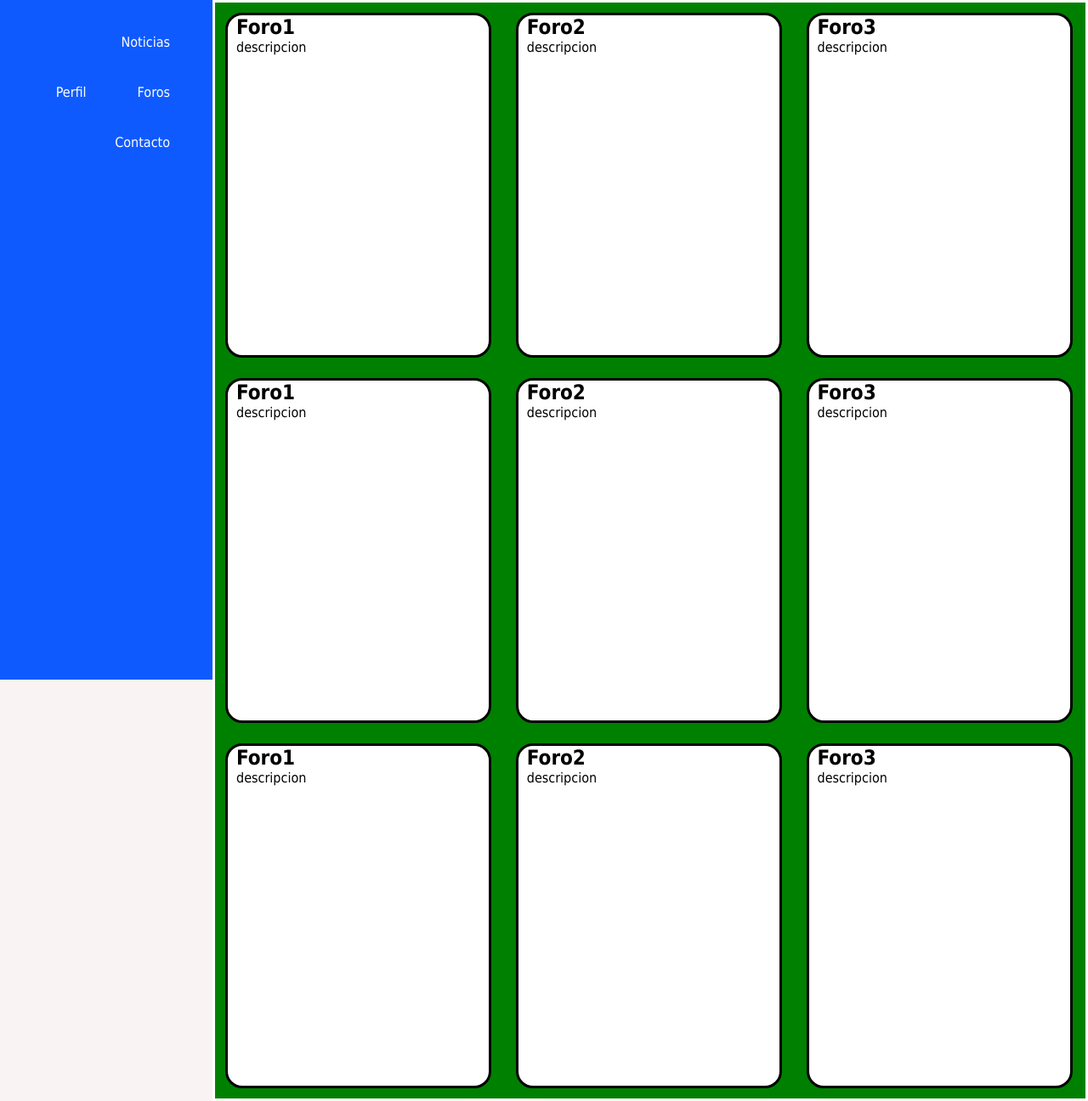
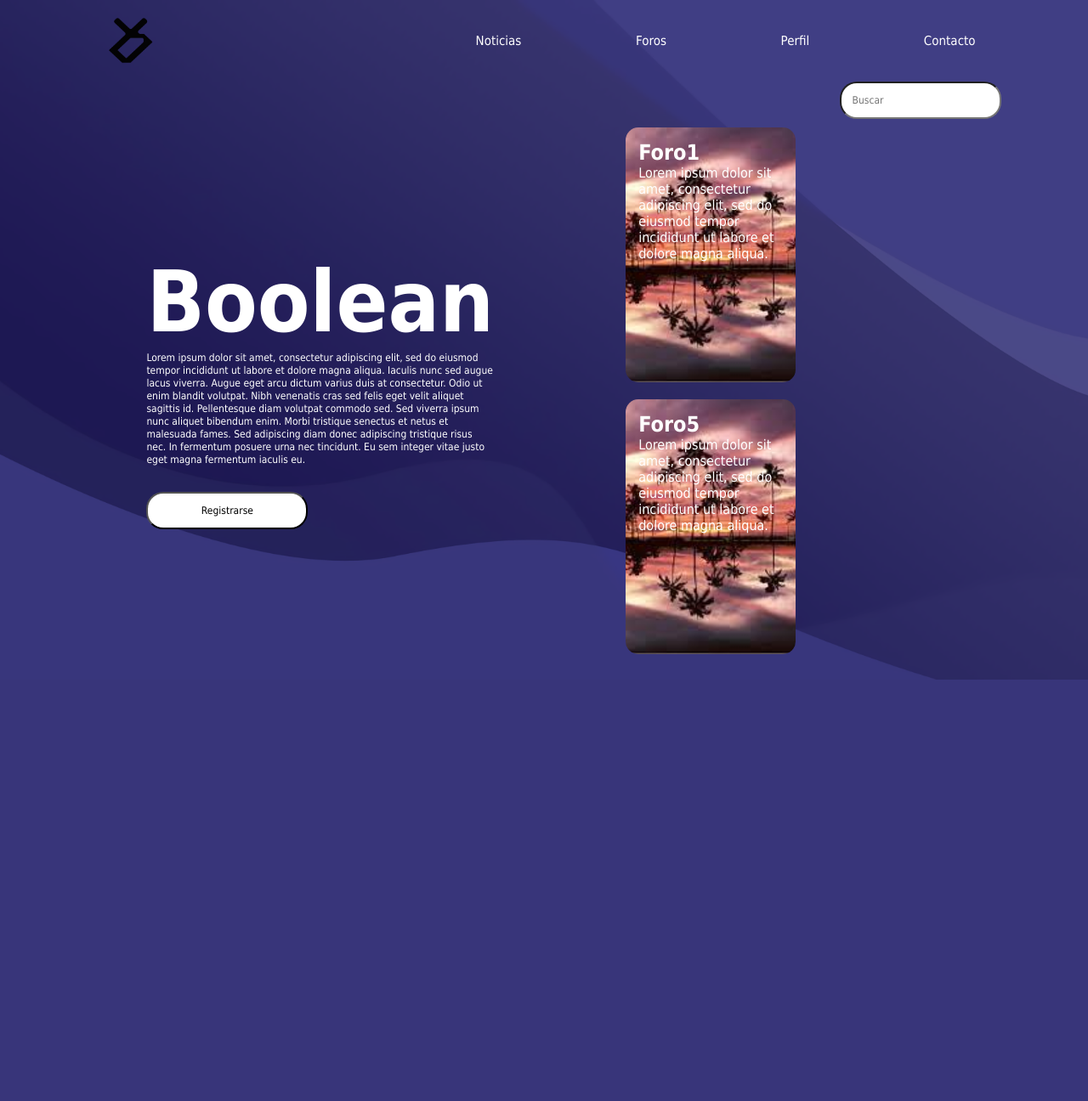
Before and after one commit to valle-code/Boolean, a PHP site: page / in a window 1280 px wide. Shown: the whole page at 85% size. After the commit the page ends 800 px from the top, so only its background shows below. Run offline with PHP 8.4, Linux system fonts and the light colour scheme.

Commit message:
Finalización pantalla Home
Tras varios problemas para hacer la interfaz de la pantalla principal de la web, la que probablemente sea la más difícil de crear, se han podido subsanar y así poder  terminarla.

```diff
--- a/pantallas/estilos.css
+++ b/pantallas/estilos.css
@@ -1,18 +1,15 @@
 * {
   padding: 0;
   margin: 0;
-  font-family:Tahoma, sans-serif;
+  font-family: Tahoma, sans-serif;
 }
-
 #container {
   background-image: url(./imagenes/website-background-image-size-psd-vector-photo_waifu2x_art_noise3_scale_tta_1.png);
 }
-
-#logcontainer{
+#logcontainer {
   background-image: url(./imagenes/website-background-image-size-psd-vector-photo_waifu2x_art_noise3_scale_tta_1.png);
 }
-
-#logcaja{
+#logcaja {
   display: flex;
   width: 400px;
   height: 440px;
@@ -21,29 +18,25 @@
   border-radius: 20px;
   box-shadow: rgba(0, 0, 0, 0.35) 0px 20px 50px;
 }
-
-#centrar{
+#centrar {
   margin: 0;
   position: absolute;
   justify-content: center;
   bottom: 0%;
   right: 25%;
 }
-
-#campos{
- width: 110%;
- height: 200px;
+#campos {
+  width: 110%;
+  height: 200px;
 }
-
-#caja{
+#caja {
   width: 400px;
   height: 440px;
   border: solid white;
   border-radius: 20px;
   box-shadow: rgba(0, 0, 0, 0.35) 0px 20px 50px;
 }
-
-.padre{
+.padre {
   display: flex;
   justify-content: center;
   width: 100vw;
@@ -51,59 +44,75 @@
   height: 100vh;
 }
 
+.navegacion {
+  height: 12%;
+  display: flex;
+  align-items: center;
+}
 nav {
-    clear: both;
-    background-color: rgba(4, 83, 255, 0.952);
-    color: white;
-    padding: 20px;
-    overflow: hidden;
-}
-
-nav ul{
-  margin: 0;
-  padding: 0;
-}
-
-.barra{
-  float: right;
-  display: inline-block;
-  list-style-type: none;
-  padding: 20px 30px;
-  border-radius: 12px;
-}
-
-.decBarra{
-  text-decoration: none;
+  flex: 1;
+  text-align: right;
   color: white;
 }
 
-li:hover{
-  background-color: rgb(68, 137, 248);
+nav ul li {
+  list-style: none;
+  margin-left: 70px;
+  display: inline-block;
 }
 
-.wrapper{
-  /* height: 100vh;
-  width: 100vh; */
-  background-color: black;
-  padding: 0;
-  width: 100vw;
-  margin-left: auto;
+.logo {
+  width: 100px;
+  cursor: pointer;
 }
 
-.forumBox{
+.barra {
+  border-radius: 10px;
+  padding: 30px;
+}
+
+li:hover {
+  background-color: rgba(64, 0, 255, 0.301);
+}
+
+.decBarra {
+  text-decoration: none;
+  color: white;
+  font-size: 15px;
+}
+
+.contenedor {
+  width: 100%;
+  background-image: url(./imagenes/website-background-image-size-psd-vector-photo_waifu2x_art_noise3_scale_tta_1.png);
+  background-position: center;
+  background-size: cover;
+  padding-left: 8%;
+  padding-right: 8%;
+  box-sizing: border-box;
+}
+
+li:hover {
+  background-color: rgba(86, 68, 248, 0.178);
+}
+
+.forumBox {
   margin-left: 10px;
 }
 
-main{
-  height: auto;
-  width: 80vw;
-  background-color: green;
-
-  position: relative;
-  border: solid white;
+main {
+  display: flex;
+  align-items: center;
+  height: 80%;
 }
 
-input[type = "text"], input[type = "password"] {
+.columna {
+  flex-basis: 50%;
+  margin: 60px;
+  padding: 10px;
+}
+
+input[type="text"],
+input[type="password"] {
   width: 82%;
   padding: 6px 12px;
   margin-left: 20px;
@@ -112,17 +121,79 @@ input[type = "text"], input[type = "password"] {
   border: solid white;
 }
 
-section {
-  display: inline-block;
-  width: 30%;
-  height: 50%;
-  border: solid black;
-  background-color: white;
-  margin: 12px;
-  border-radius: 20px;
+#boolean{
+  color: white;
+  font-size: 100px;
 }
 
-input[type = "submit"]{
+#parrafo1{
+  color: white;
+  font-size: 12px;
+  line-height: 15px;
+}
+
+#button{
+  width: 190px;
+  background-color: white;
+  color: black;
+  font-size: 12px;
+  padding: 13px;
+  border-radius: 20px;
+  outline: none;
+  margin-top: 30px;
+}
+
+.contBuscar{
+  display: flex;
+  justify-content: flex-end;
+  align-items: right;
+  border: none;
+}
+
+#buscar{
+  width: 190px;
+  background-color: white;
+  color: black;
+  font-size: 12px;
+  padding: 13px;
+  border-radius: 20px;
+  outline: none;
+}
+
+.wrapper{
+    display: inline-block;
+    cursor: pointer;
+    width: 200px;
+    height: 300px;
+    border-radius: 15px;
+    padding: 15px;
+    box-sizing: border-box;
+    margin: 10px 15px;
+    background-image: url("./imagenes/descarga.jpg");
+    background-position: center;
+    background-size: cover;
+    transition: 0.5s;
+}
+
+#wrapper1{}
+#wrapper2{}
+#wrapper3{}
+#wrapper4{}
+
+.wrapper:hover{
+  transform: translateY(-10px);
+}
+
+h5{
+  font-size: 25px;
+  color: white;
+}
+
+.wrapper p{
+  color: white;
+}
+
+input[type="submit"] {
   width: 90%;
   padding: 6px 12px;
   margin-left: 20px;
@@ -132,22 +203,22 @@ input[type = "submit"]{
   color: black;
 }
 
-body{
+body {
   background-color: rgb(250, 243, 243);
 }
 
-form{
+form {
   padding: 10px;
   display: table;
 }
 
-label{
+label {
   padding: 6px 12px;
   margin-left: 10px;
   color: white;
 }
 
-body{
+body {
   display: flex;
   justify-content: center;
 }
--- a/pantallas/index.html
+++ b/pantallas/index.html
@@ -1,86 +1,71 @@
 <html>
+
 <head>
     <meta http-equiv="Content-Type" content="text/html; charset=iso-8859-1" />
     <link rel="stylesheet" type="text/css" href="estilos.css" title="style" />
-        <title>Lorem ipsum</title>
+    <title>Home</title>
 </head>
+
 <body>
+    <div class="contenedor">
+        <div class="navegacion">
+            <img src="./imagenes/LogoDani-02.png" class="logo" />
             <nav>
                 <ul>
-                <li class = "barra"><a href = "./noticias.html" class = "decBarra">Noticias</a></li>
-                <li class = "barra"><a href = "./foros.html" class = "decBarra">Foros</a></li>
-                <li class = "barra"><a href = "./perfil.html" class = "decBarra">Perfil</a></li>
-                <li class = "barra"><a href = "./contacto.html" class = "decBarra">Contacto</a></li>
+                    <li class="barra">
+                        <a href="./noticias.html" class="decBarra">Noticias</a>
+                    </li>
+                    <li class="barra">
+                        <a href="./foros.html" class="decBarra">Foros</a>
+                    </li>
+                    <li class="barra">
+                        <a href="./perfil.html" class="decBarra">Perfil</a>
+                    </li>
+                    <li class="barra">
+                        <a href="./contacto.html" class="decBarra">Contacto</a>
+                    </li>
                 </ul>
             </nav>
-        <div class = "wrapper">
+        </div>
+        <div class="contBuscar">
+            <input type="Search" name="buscar" id="buscar" placeholder="Buscar">
+        </div>
         <main>
-                <div class = "sectionWrapper">
-                    <section>
-                        <!-- <img class = "forumImg" src = "./imagenes/LogoDani-02.png"> -->
-                            <div class = "forumBox">
-                                <h1>Foro1</h1>
-                                <p class = "descripcion">descripcion</p>
+            <div class="columna">
+                <h1 id="boolean">Boolean</h1>
+                <p id="parrafo1">
+                    Lorem ipsum dolor sit amet, consectetur adipiscing elit, sed do
+                    eiusmod tempor incididunt ut labore et dolore magna aliqua. Iaculis
+                    nunc sed augue lacus viverra. Augue eget arcu dictum varius duis at
+                    consectetur. Odio ut enim blandit volutpat. Nibh venenatis cras sed
+                    felis eget velit aliquet sagittis id. Pellentesque diam volutpat
+                    commodo sed. Sed viverra ipsum nunc aliquet bibendum enim. Morbi
+                    tristique senectus et netus et malesuada fames. Sed adipiscing diam
+                    donec adipiscing tristique risus nec. In fermentum posuere urna nec
+                    tincidunt. Eu sem integer vitae justo eget magna fermentum iaculis
+                    eu.
+                </p>
+                <input type="button" name="button" id="button" value="Registrarse"></input>
             </div>
-                    </section>
-                    <section>
-                        <!-- <img class = "forumImg" src = "./imagenes/LogoDani-02.png"> -->
-                            <div class = "forumBox">
-                                <h1>Foro2</h1>
-                                <p class = "descripcion">descripcion</p>
+            <div class="columna">
+                <div class="wrapper" id="wrapper1">
+                    <h5>Foro1</h5>
+                    <p>
+                        Lorem ipsum dolor sit amet, consectetur adipiscing elit, sed do
+                        eiusmod tempor incididunt ut labore et dolore magna aliqua.
+                    </p>
                 </div>
-                    </section>
-                    <section>
-                        <!-- <img class = "forumImg" src = "./imagenes/LogoDani-02.png"> -->
-                            <div class = "forumBox">
-                                <h1>Foro3</h1>
-                                <p class = "descripcion">descripcion</p>
+
+                <div class="wrapper" id="wrapper2">
+                    <h5>Foro5</h5>
+                    <p>
+                        Lorem ipsum dolor sit amet, consectetur adipiscing elit, sed do
+                        eiusmod tempor incididunt ut labore et dolore magna aliqua.
+                    </p>
                 </div>
-                    </section>
-                    <section>
-                        <!-- <img class = "forumImg" src = "./imagenes/LogoDani-02.png"> -->
-                            <div class = "forumBox">
-                                <h1>Foro1</h1>
-                                <p class = "descripcion">descripcion</p>
-                            </div>
-                    </section>
-                    <section>
-                        <!-- <img class = "forumImg" src = "./imagenes/LogoDani-02.png"> -->
-                            <div class = "forumBox">
-                                <h1>Foro2</h1>
-                                <p class = "descripcion">descripcion</p>
-                            </div>
-                    </section>
-                    <section>
-                        <!-- <img class = "forumImg" src = "./imagenes/LogoDani-02.png"> -->
-                            <div class = "forumBox">
-                                <h1>Foro3</h1>
-                                <p class = "descripcion">descripcion</p>
-                            </div>
-                    </section>
-                    <section>
-                        <!-- <img class = "forumImg" src = "./imagenes/LogoDani-02.png"> -->
-                            <div class = "forumBox">
-                                <h1>Foro1</h1>
-                                <p class = "descripcion">descripcion</p>
-                            </div>
-                    </section>
-                    <section>
-                        <!-- <img class = "forumImg" src = "./imagenes/LogoDani-02.png"> -->
-                            <div class = "forumBox">
-                                <h1>Foro2</h1>
-                                <p class = "descripcion">descripcion</p>
-                            </div>
-                    </section>
-                    <section>
-                        <!-- <img class = "forumImg" src = "./imagenes/LogoDani-02.png"> -->
-                            <div class = "forumBox">
-                                <h1>Foro3</h1>
-                                <p class = "descripcion">descripcion</p>
-                            </div>
-                    </section>
             </div>
         </main>
     </div>
 </body>
+
 </html>
```
Also changed, not shown: pantallas/imagenes/descarga.jpg (added). Lines whose indentation alone changed are shown as unchanged.
